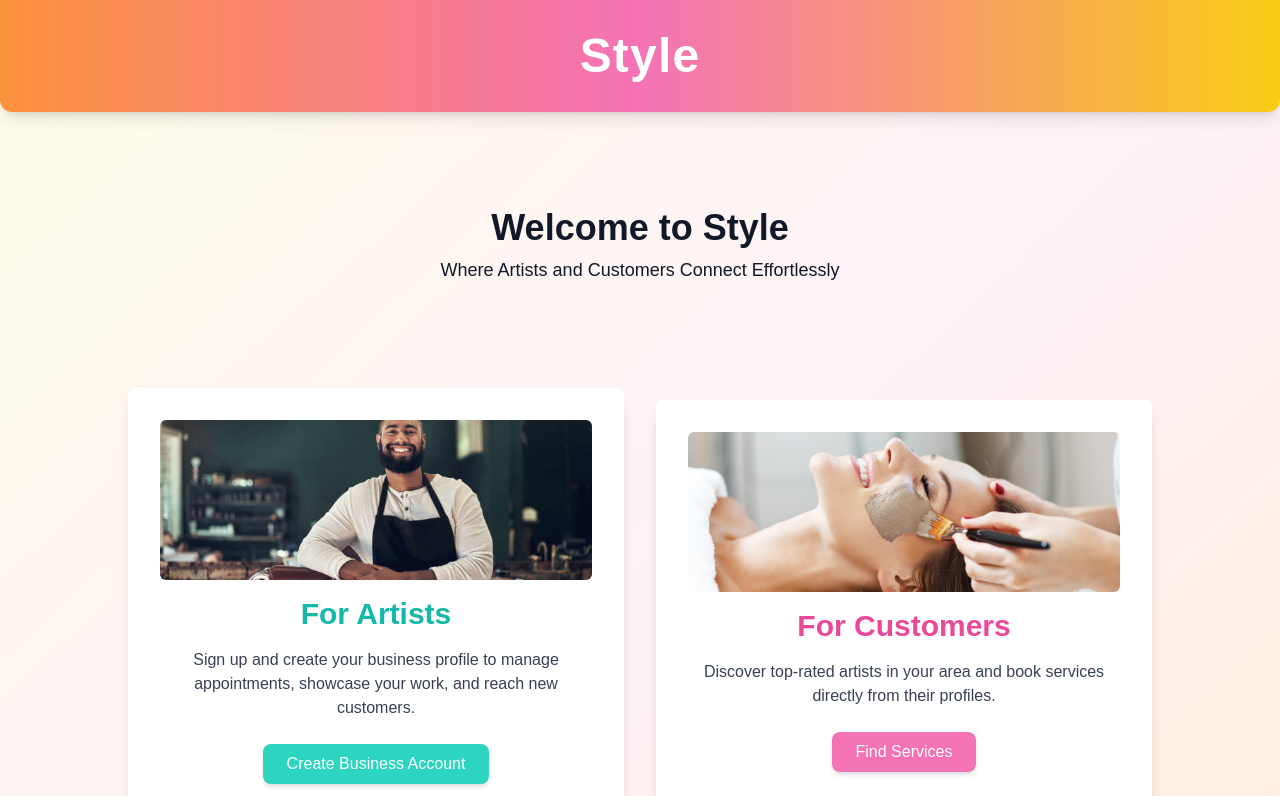
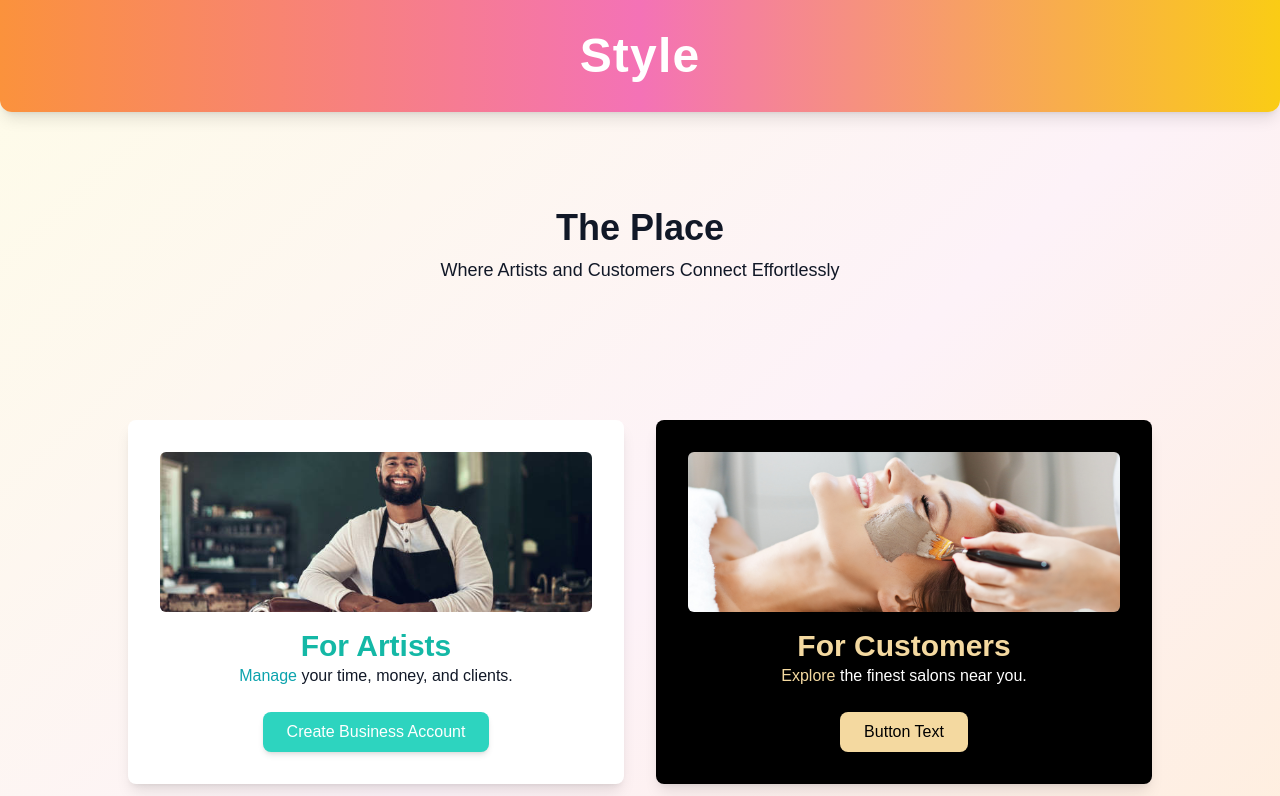
Before and after one commit to WSU-4110/Style, a Next.js app: page / in a window 1280 px wide. Shown: the top 796 px of the page. Built offline with nearby package versions, Linux system fonts and the light colour scheme.

Commit message:
Upgrading homepage UI.

```diff
--- a/src/app/page.tsx
+++ b/src/app/page.tsx
@@ -19,7 +19,7 @@ export default function Home() {
     <div className="min-h-screen flex flex-col bg-white-100">
       {/* Header */}
       <header className="bg-white-400 text-orange p-8 w-full text-center">
-        <h1 className="text-4xl font-bold">Welcome to Style</h1>
+        <h1 className="text-4xl font-bold">The Place</h1>
         <p className="mt-2 text-lg">Where Artists and Customers Connect Effortlessly</p>
       </header>
 
@@ -34,25 +34,30 @@ export default function Home() {
             className="w-full h-40 object-cover rounded-md mb-4"
           />
           <h2 className="text-3xl font-semibold text-teal-500">For Artists</h2>
-          <p className="mt-4 text-gray-700">Sign up and create your business profile to manage appointments, showcase your work, and reach new customers.</p>
+            <p>
+              <span style={{ color: 'rgb(11, 163, 173)' }}>Manage</span> your time, money, and clients.
+            </p>
           <button className="mt-6 bg-teal-400 text-white py-2 px-6 rounded-lg shadow-md hover:bg-teal-500">
             Create Business Account
           </button>
         </div>
 
         {/* Customer Section */}
-        <div className="bg-white shadow-lg rounded-lg p-8 m-4 w-full md:w-1/2 transition-transform hover:scale-105 cursor-pointer" onClick={handleCustomerClick}>
+        <div className="bg-black shadow-lg rounded-lg p-8 m-4 w-full md:w-1/2 transition-transform hover:scale-105 cursor-pointer" onClick={handleCustomerClick}>
           {/* Customer Image */}
           <img
             src={customerImage.src} // Using the imported image
             alt="Customers"
             className="w-full h-40 object-cover rounded-md mb-4"
           />
-          <h2 className="text-3xl font-semibold text-pink-500">For Customers</h2>
-          <p className="mt-4 text-gray-700">Discover top-rated artists in your area and book services directly from their profiles.</p>
-          <button className="mt-6 bg-pink-400 text-white py-2 px-6 rounded-lg shadow-md hover:bg-pink-500">
-            Find Services
-          </button>
+          <h2 className="text-3xl font-semibold text-[#f4d9a0]">For Customers</h2>
+            <p style={{ color: 'white'}}>
+              <span style={{ color: 'rgb(244, 217, 160)'}}>Explore</span> the finest salons near you.
+            </p>
+            <button className="mt-6 bg-[#f4d9a0] text-black py-2 px-6 rounded-lg shadow-md hover:bg-[#e7c68e]"
+              >
+              Button Text
+            </button>
         </div>
       </main>
 
```
